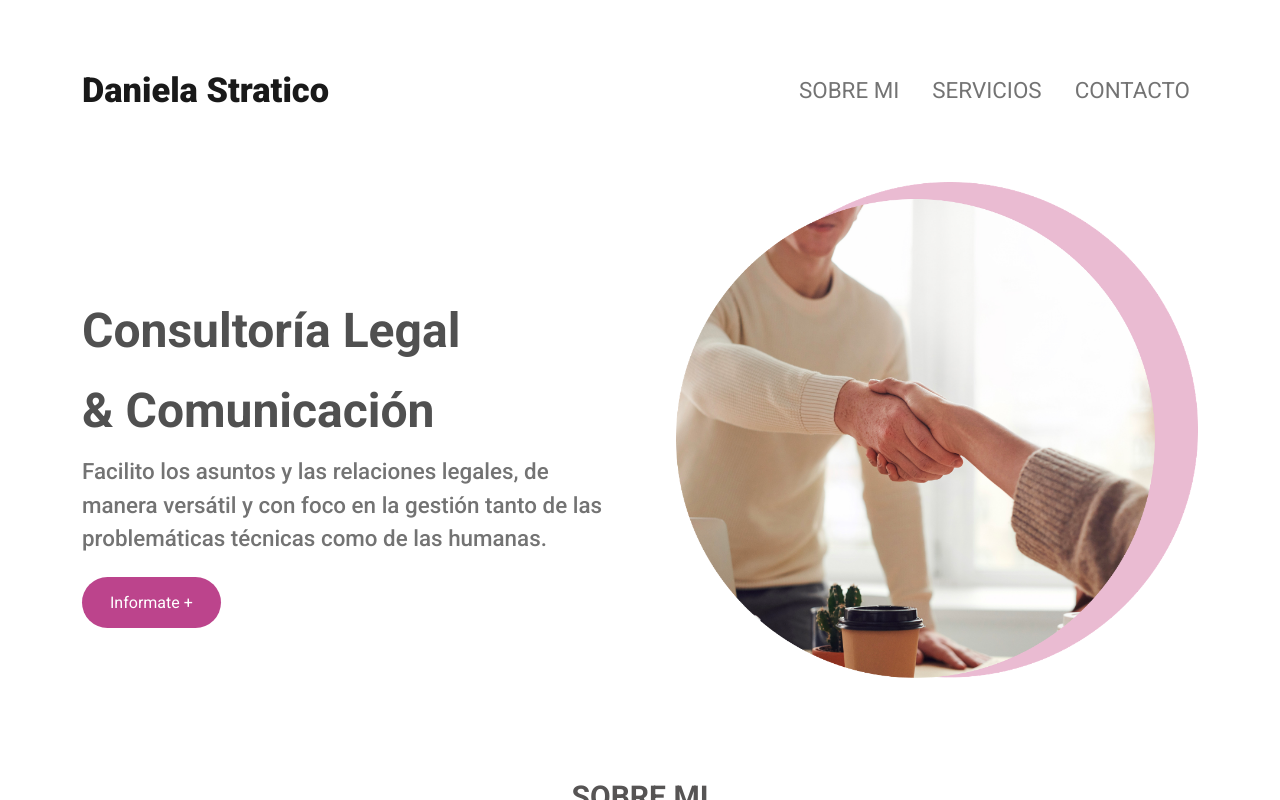
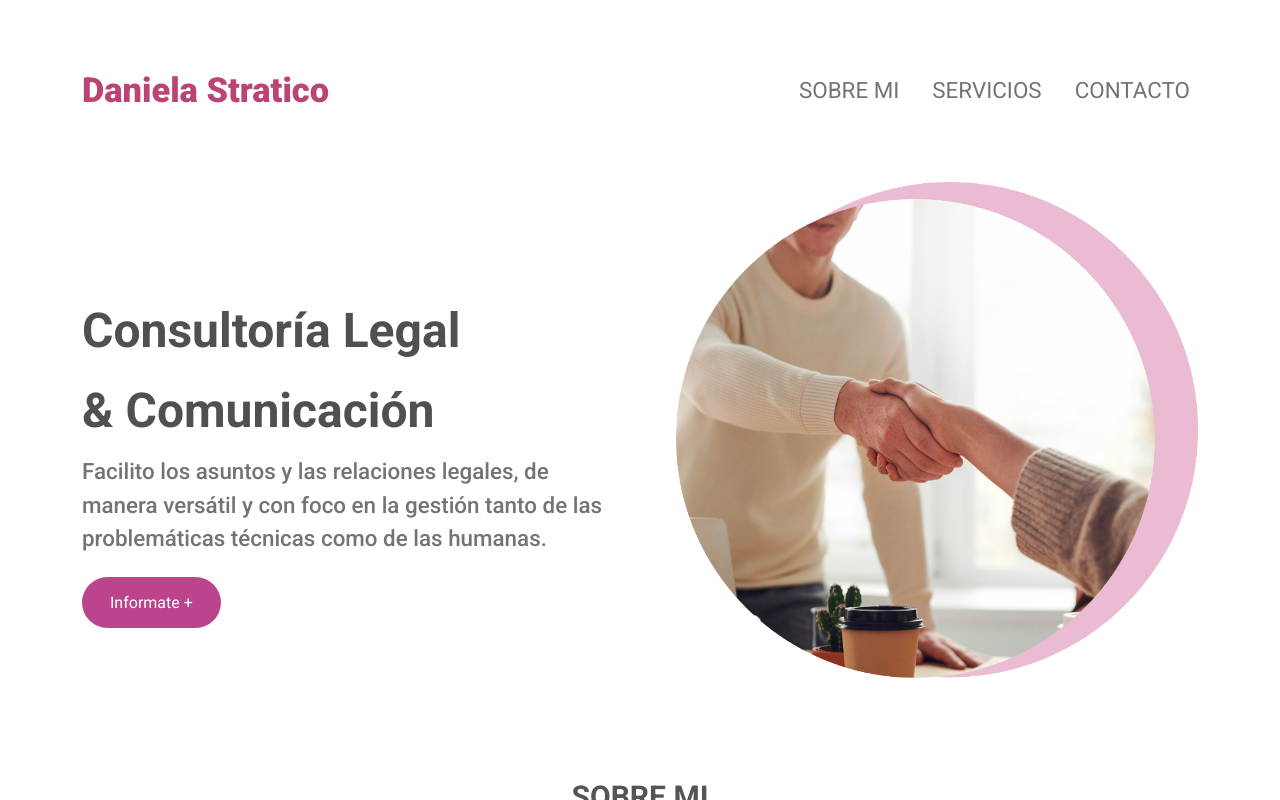
Before and after one commit to brian-exe/DanielaStraticoProyecto, a React (Create React App) app: page / in a window 1280 px wide. In both pictures the pointer is over the link "Daniela Stratico". Shown: the top 800 px of the page. Built offline with nearby package versions, Linux system fonts and the light colour scheme.

Commit message:
color del navbar

```diff
--- a/src/style/nav/_nav.scss
+++ b/src/style/nav/_nav.scss
@@ -10,7 +10,11 @@
     font-size: 2.15rem;
 }
 .navbar-light .navbar-brand {
-    color: rgba(115, 115, 115, 1);
+    color:#BC4475;
+}
+
+.navbar-light .navbar-brand:hover{
+    color:#BC4475;
 }
 .nav-link {
     font-size: 1.4rem;
--- a/src/style/style.css
+++ b/src/style/style.css
@@ -63,7 +63,11 @@ a:hover {
 }
 
 .navbar-light .navbar-brand {
-  color: #737373;
+  color: #BC4475;
+}
+
+.navbar-light .navbar-brand:hover {
+  color: #BC4475;
 }
 
 .nav-link {
```
Also changed, not shown: 1 other file (tests, documents, lock files or other folders).
